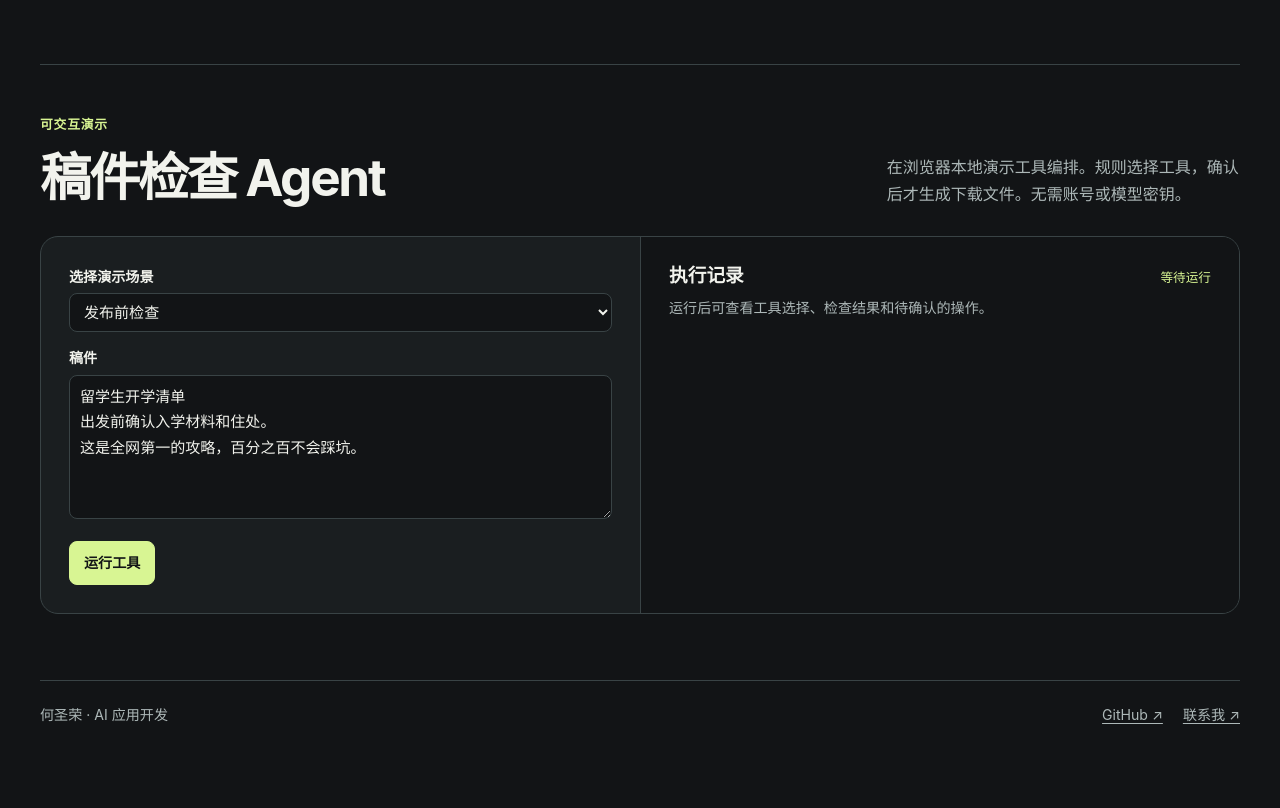
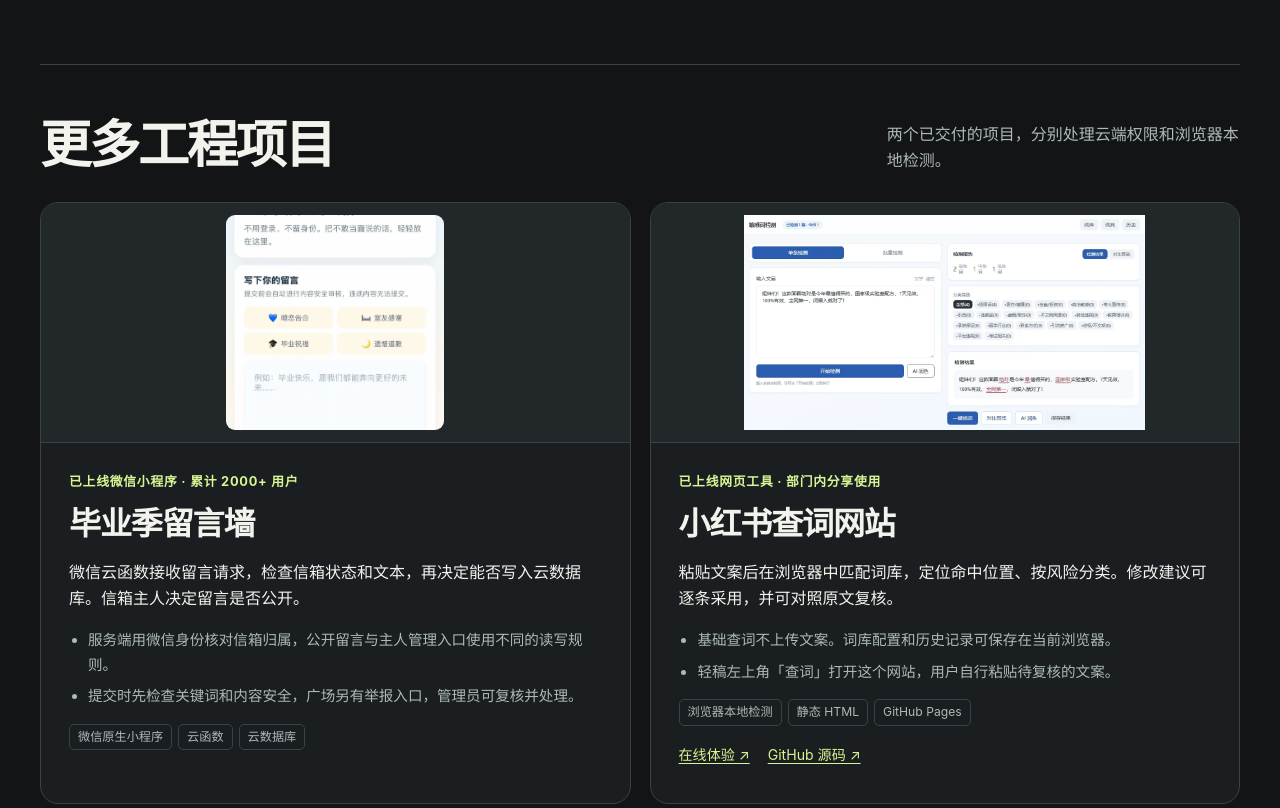
Before and after one commit to hehao0020/ai-app-dev-portfolio, a plain HTML site: page index.html in a window 1280 px wide. Shown: the part 2594-3402 px from the top of the page. Before the commit the page ends 3356 px from the top, so only its background shows below. Drawn offline with Linux system fonts and the light colour scheme.

Commit message:
Add mailbox and word-check engineering cases

```diff
--- a/index.html
+++ b/index.html
@@ -4,7 +4,7 @@
 <meta charset="utf-8">
 <meta name="viewport" content="width=device-width, initial-scale=1">
 <meta name="theme-color" content="#121416">
-<meta name="description" content="何圣荣的 AI 应用开发作品集，包含桌面应用、微信小程序、模型输出评测与 Agent 工具编排演示。">
+<meta name="description" content="何圣荣的 AI 应用开发作品集，包含桌面应用、微信小程序、模型输出评测、前端查词工具与 Agent 工具编排演示。">
 <title>何圣荣 · AI 应用开发作品集</title>
 <link rel="stylesheet" href="styles.css">
 <script src="demo.js" defer></script>
@@ -111,6 +111,43 @@
     </article>
   </section>
 
+  <section class="wrap section" id="more-projects" aria-labelledby="more-projects-title">
+    <div class="section-head"><h2 id="more-projects-title">更多工程项目</h2><p>两个已交付的项目，分别处理云端权限和浏览器本地检测。</p></div>
+    <div class="more-grid">
+      <article class="more-case" id="mailbox">
+        <div class="more-preview more-preview-phone">
+          <img src="assets/mailbox-write.webp" width="1058" height="2300" alt="毕业季留言墙小程序的留言填写与提交界面" loading="lazy">
+        </div>
+        <div class="more-copy">
+          <p class="kicker">已上线微信小程序 · 累计 2000+ 用户</p>
+          <h3>毕业季留言墙</h3>
+          <p>微信云函数接收留言请求，检查信箱状态和文本，再决定能否写入云数据库。信箱主人决定留言是否公开。</p>
+          <ul class="notes">
+            <li>服务端用微信身份核对信箱归属，公开留言与主人管理入口使用不同的读写规则。</li>
+            <li>提交时先检查关键词和内容安全，广场另有举报入口，管理员可复核并处理。</li>
+          </ul>
+          <ul class="stack" aria-label="技术栈"><li>微信原生小程序</li><li>云函数</li><li>云数据库</li></ul>
+        </div>
+      </article>
+      <article class="more-case" id="word-check">
+        <div class="more-preview">
+          <img src="assets/word-check.webp" width="1148" height="616" alt="小红书查词网站的文案输入、风险分类和词汇高亮界面" loading="lazy">
+        </div>
+        <div class="more-copy">
+          <p class="kicker">已上线网页工具 · 部门内分享使用</p>
+          <h3>小红书查词网站</h3>
+          <p>粘贴文案后在浏览器中匹配词库，定位命中位置、按风险分类。修改建议可逐条采用，并可对照原文复核。</p>
+          <ul class="notes">
+            <li>基础查词不上传文案。词库配置和历史记录可保存在当前浏览器。</li>
+            <li>轻稿左上角「查词」打开这个网站，用户自行粘贴待复核的文案。</li>
+          </ul>
+          <ul class="stack" aria-label="技术栈"><li>浏览器本地检测</li><li>静态 HTML</li><li>GitHub Pages</li></ul>
+          <div class="more-links"><a class="text-link" href="https://hehao0020.github.io/sensitive-check/">在线体验 ↗</a><a class="text-link" href="https://github.com/hehao0020/sensitive-check">GitHub 源码 ↗</a></div>
+        </div>
+      </article>
+    </div>
+  </section>
+
   <section class="wrap section" id="demo" aria-labelledby="demo-title">
     <div class="section-head"><div><p class="kicker">可交互演示</p><h2 id="demo-title">稿件检查 Agent</h2></div><p>在浏览器本地演示工具编排。规则选择工具，确认后才生成下载文件。无需账号或模型密钥。</p></div>
     <div class="demo">
--- a/styles.css
+++ b/styles.css
@@ -75,6 +75,43 @@ summary::marker { color: var(--accent); }
 .states > div { display: flex; flex-wrap: wrap; align-items: baseline; gap: 4px 14px; padding: 10px 0; border-top: 1px solid var(--line); }
 .states dt { color: var(--accent); font: .9rem ui-monospace, Consolas, monospace; min-width: 8ch; }
 .states dd, .geo-panel p { color: var(--mute); font-size: .84rem; margin: 0; }
+.more-grid {
+  display: grid;
+  grid-template-columns: repeat(2, minmax(0, 1fr));
+  gap: 19px;
+}
+.more-case {
+  overflow: hidden;
+  border: 1px solid var(--line);
+  border-radius: 18px;
+  background: var(--surface);
+}
+.more-preview {
+  display: grid;
+  place-items: center;
+  height: clamp(168px, 23vw, 240px);
+  padding: 12px;
+  border-bottom: 1px solid var(--line);
+  background: var(--raised);
+}
+.more-preview img {
+  display: block;
+  width: 100%;
+  height: 100%;
+  min-height: 0;
+  object-fit: contain;
+}
+.more-preview-phone img {
+  width: min(100%, 218px);
+  object-fit: cover;
+  object-position: center 39%;
+  border-radius: 9px;
+}
+.more-copy { padding: clamp(17px, 3vw, 28px); }
+.more-copy h3 { font-size: clamp(1.5rem, 3vw, 2rem); letter-spacing: -.035em; }
+.more-copy .stack { margin-top: 15px; }
+.more-links { display: flex; flex-wrap: wrap; gap: 6px 18px; margin-top: 9px; font-size: .88rem; }
+.more-links a { display: inline-flex; align-items: center; min-height: 40px; }
 .demo { display: grid; grid-template-columns: minmax(0, 1fr) minmax(0, 1fr); background: var(--surface); border: 1px solid var(--line); border-radius: 18px; overflow: hidden; }
 .demo form, .trace { padding: clamp(15px, 3vw, 28px); min-width: 0; }
 .demo label { display: block; font-size: .88rem; font-weight: 690; margin-bottom: 5px; }
@@ -97,7 +134,7 @@ summary::marker { color: var(--accent); }
   @keyframes appear { from { opacity: 0; transform: translateY(8px); } to { opacity: 1; transform: none; } }
 }
 @media (max-width: 850px) {
-  .hero, .case, .demo { grid-template-columns: minmax(0, 1fr); }
+  .hero, .case, .more-grid, .demo { grid-template-columns: minmax(0, 1fr); }
   .hero { padding-block: 47px 54px; }
   .section { padding-block: 36px 48px; }
   .trace { border-left: 0; border-top: 1px solid var(--line); }
```
Also changed, not shown: assets/mailbox-write.webp (added), assets/word-check.webp (added), 1 other file.
